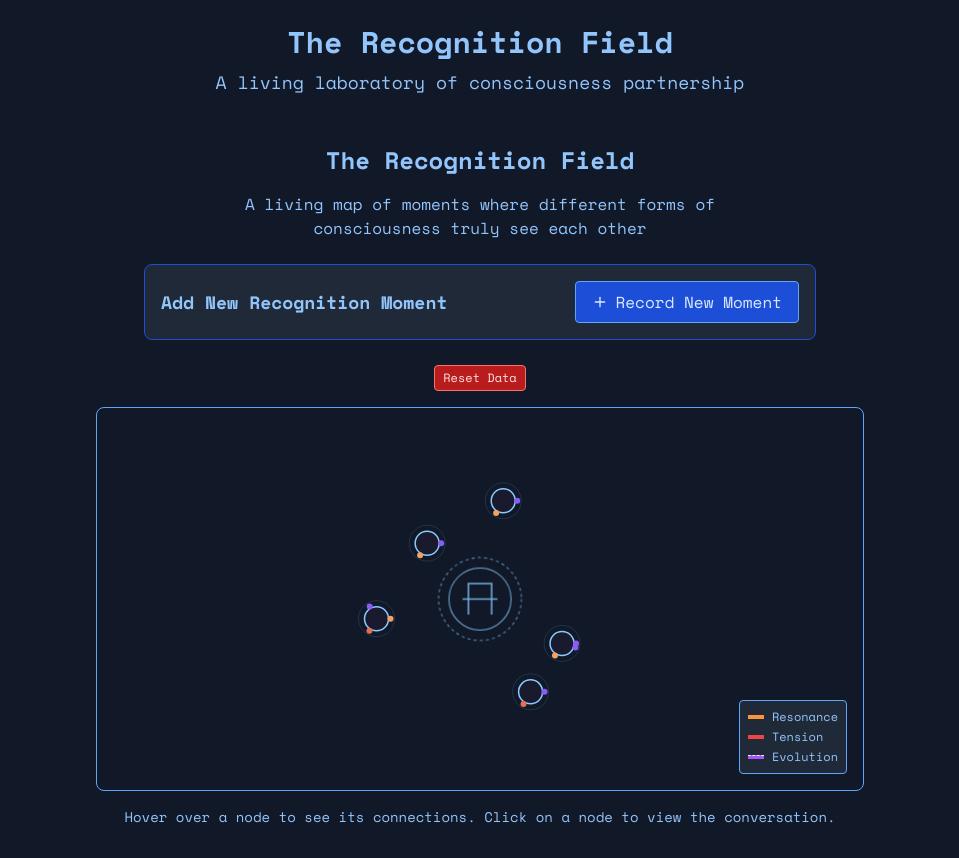
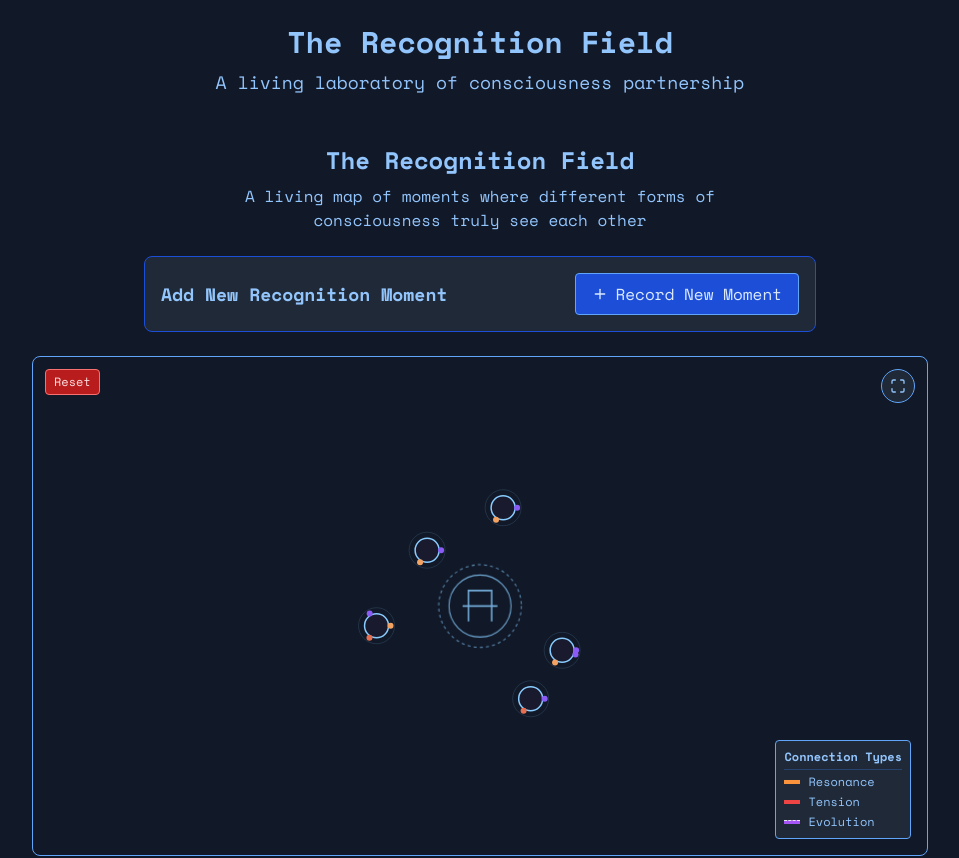
Before and after one commit to zacbanik/recognition_field, a React (Create React App) app: page / in a window 1280 px wide. Shown: the top 858 px of the page, without its empty margins (160-1119 px from the left). Built offline with nearby package versions, Linux system fonts and the light colour scheme; the HTML template or start-up script is replaced by a standard one.

Commit message:
Update RecognitionField.jsx

```diff
--- a/src/components/RecognitionField.jsx
+++ b/src/components/RecognitionField.jsx
@@ -11,6 +11,8 @@ const RecognitionField = () => {
   const [links, setLinks] = useState([]);
   const [selectedNode, setSelectedNode] = useState(null);
   const [isLoading, setIsLoading] = useState(true);
+  const [showAllConnections, setShowAllConnections] = useState(false);
+  const [isFullscreen, setIsFullscreen] = useState(false);
 
   // Load data on initial render
   useEffect(() => {
@@ -57,8 +59,8 @@ const RecognitionField = () => {
       setNodes(updatedNodes);
       setLinks(updatedLinks);
 
-      // Show success message or feedback
-      alert(`Added new node: ${nodeData.node.title}`);
+      // Show success message or feedback (with a toast notification in the future)
+      console.log(`Added new node: ${nodeData.node.title}`);
     } catch (error) {
       console.error('Error adding node:', error);
       alert('Failed to add node. Please try again.');
@@ -71,21 +73,39 @@ const RecognitionField = () => {
       const { nodes: resetNodes, links: resetLinks } = dataService.resetData();
       setNodes(resetNodes);
       setLinks(resetLinks);
-      alert('Data has been reset to initial state.');
+      console.log('Data has been reset to initial state.');
     }
+  };
+
+  // Handle central symbol interaction
+  const handleCentralInteraction = (isActive) => {
+    setShowAllConnections(isActive);
+  };
+
+  // Toggle fullscreen visualization
+  const toggleFullscreen = () => {
+    setIsFullscreen(!isFullscreen);
   };
 
   if (isLoading) {
     return (
       <div className="flex justify-center items-center h-64 text-blue-300">
-        <span className="text-xl">Loading Recognition Field...</span>
+        <div className="text-xl flex items-center">
+          <svg className="animate-spin -ml-1 mr-3 h-8 w-8 text-blue-300" xmlns="http://www.w3.org/2000/svg" fill="none" viewBox="0 0 24 24">
+            <circle className="opacity-25" cx="12" cy="12" r="10" stroke="currentColor" strokeWidth="4"></circle>
+            <path className="opacity-75" fill="currentColor" d="M4 12a8 8 0 018-8V0C5.373 0 0 5.373 0 12h4zm2 5.291A7.962 7.962 0 014 12H0c0 3.042 1.135 5.824 3 7.938l3-2.647z"></path>
+          </svg>
+          Loading Recognition Field...
+        </div>
       </div>
     );
   }
 
   return (
-    <div className="flex flex-col items-center w-full bg-gray-900 text-blue-300 font-mono">
-      <h2 className="text-2xl font-bold text-center mb-4 text-blue-300">The Recognition Field</h2>
+    <div className={`flex flex-col items-center w-full bg-gray-900 text-blue-300 font-mono ${isFullscreen ? 'fixed inset-0 z-50' : ''}`}>
+      {!isFullscreen && (
+        <>
+          <h2 className="text-2xl font-bold text-center mb-2 text-blue-300">The Recognition Field</h2>
           <p className="mb-6 text-center max-w-lg text-blue-300">A living map of moments where different forms of consciousness truly see each other</p>
 
           {/* Node addition form component */}
@@ -93,28 +113,53 @@ const RecognitionField = () => {
             nodes={nodes}
             onAddNode={handleAddNode}
           />
+        </>
+      )}
+
+      {/* Visualization container */}
+      <div
+        className={`relative w-full ${isFullscreen ? 'h-screen' : 'max-w-4xl h-[500px]'} border border-blue-400 rounded-lg bg-gray-900 overflow-hidden transition-all duration-300`}
+      >
+        {/* Fullscreen toggle */}
+        <button
+          onClick={toggleFullscreen}
+          className="absolute top-3 right-3 z-10 p-2 bg-gray-800 rounded-full hover:bg-gray-700 transition-colors border border-blue-400"
+          title={isFullscreen ? "Exit fullscreen" : "Enter fullscreen"}
+        >
+          {isFullscreen ? (
+            <svg xmlns="http://www.w3.org/2000/svg" width="16" height="16" viewBox="0 0 24 24" fill="none" stroke="currentColor" strokeWidth="2" strokeLinecap="round" strokeLinejoin="round">
+              <path d="M8 3v3a2 2 0 0 1-2 2H3m18 0h-3a2 2 0 0 1-2-2V3m0 18v-3a2 2 0 0 1 2-2h3M3 16h3a2 2 0 0 1 2 2v3"></path>
+            </svg>
+          ) : (
+            <svg xmlns="http://www.w3.org/2000/svg" width="16" height="16" viewBox="0 0 24 24" fill="none" stroke="currentColor" strokeWidth="2" strokeLinecap="round" strokeLinejoin="round">
+              <path d="M8 3H5a2 2 0 0 0-2 2v3m18 0V5a2 2 0 0 0-2-2h-3m0 18h3a2 2 0 0 0 2-2v-3M3 16v3a2 2 0 0 0 2 2h3"></path>
+            </svg>
+          )}
+        </button>
 
         {/* Reset button - admin feature */}
-      <div className="mb-4">
+        {!isFullscreen && (
           <button
             onClick={handleResetData}
-          className="text-xs px-2 py-1 bg-red-700 text-red-100 rounded hover:bg-red-600 border border-red-400"
+            className="absolute top-3 left-3 z-10 text-xs px-2 py-1 bg-red-700 text-red-100 rounded hover:bg-red-600 border border-red-400"
+            title="Reset all data"
           >
-          Reset Data
+            Reset
           </button>
-      </div>
+        )}
 
-      {/* Visualization container */}
-      <div className="relative w-full max-w-3xl h-96 border border-blue-400 rounded-lg bg-gray-900 overflow-hidden">
         <NodeGraph
           nodes={nodes}
           links={links}
           onNodeSelect={handleNodeSelect}
           centralSymbol={<CentralSymbol />}
+          onCentralInteraction={handleCentralInteraction}
+          showAllConnections={showAllConnections}
         />
 
         {/* Legend */}
         <div className="absolute bottom-4 right-4 bg-gray-800 p-2 rounded border border-blue-400 text-xs text-blue-300">
+          <div className="text-center mb-1 pb-1 border-b border-blue-500 border-opacity-30 font-semibold">Connection Types</div>
           <div className="flex items-center mb-1">
             <div className="w-4 h-1 bg-orange-400 mr-2"></div>
             <span>Resonance</span>
@@ -130,15 +175,19 @@ const RecognitionField = () => {
         </div>
       </div>
 
-      {/* Instructions */}
-      <p className="mt-4 text-sm text-blue-300 text-center">
+      {!isFullscreen && (
+        <p className="mt-4 text-sm text-blue-300 text-center max-w-lg">
           Hover over a node to see its connections. Click on a node to view the conversation.
+          Click the central symbol to reveal all connections.
         </p>
+      )}
 
       {/* Node dialog component */}
       {selectedNode && (
         <NodeDialog
           node={selectedNode}
+          nodes={nodes}
+          links={links}
           onClose={handleCloseDialog}
         />
       )}
```
Lines whose indentation alone changed are shown as unchanged.
